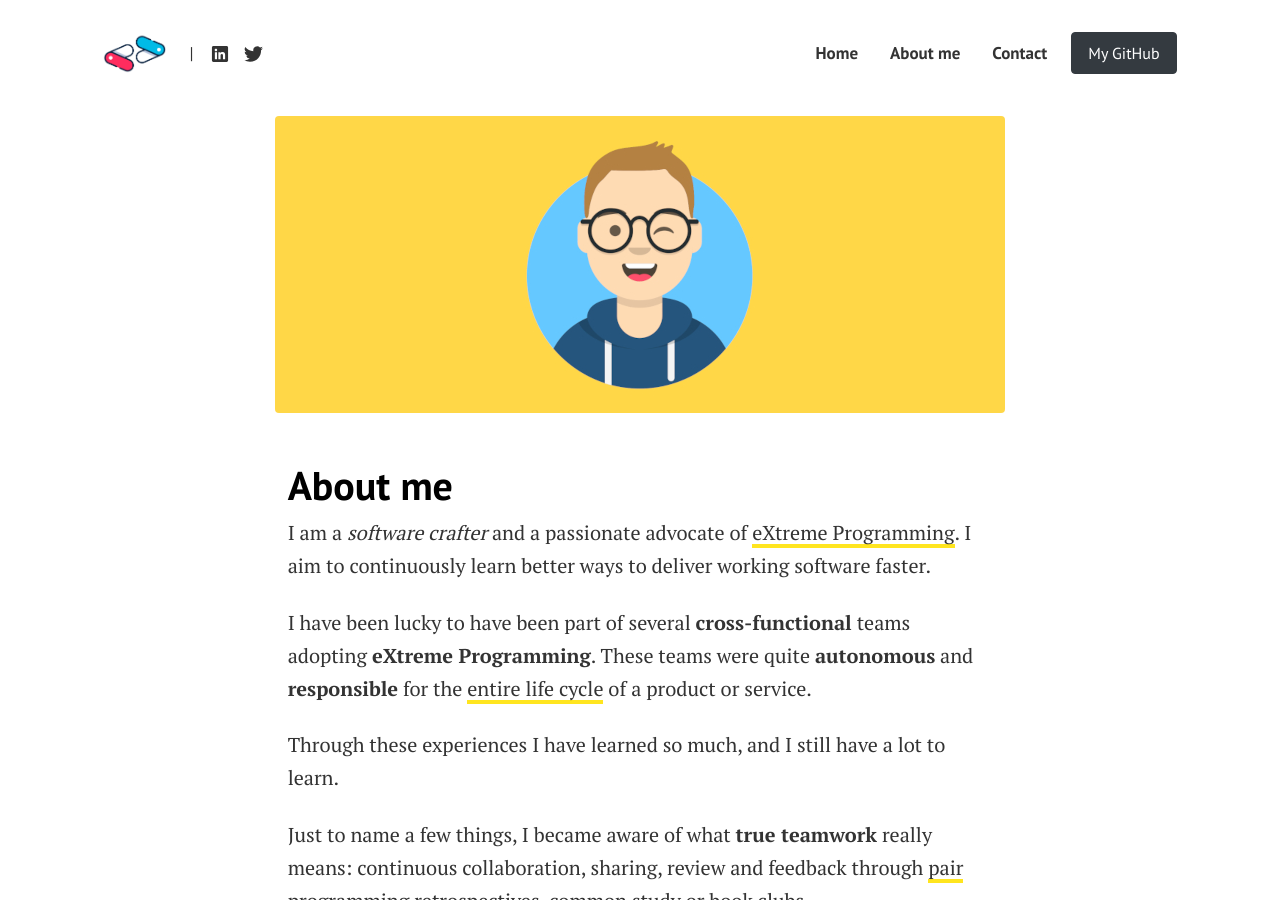
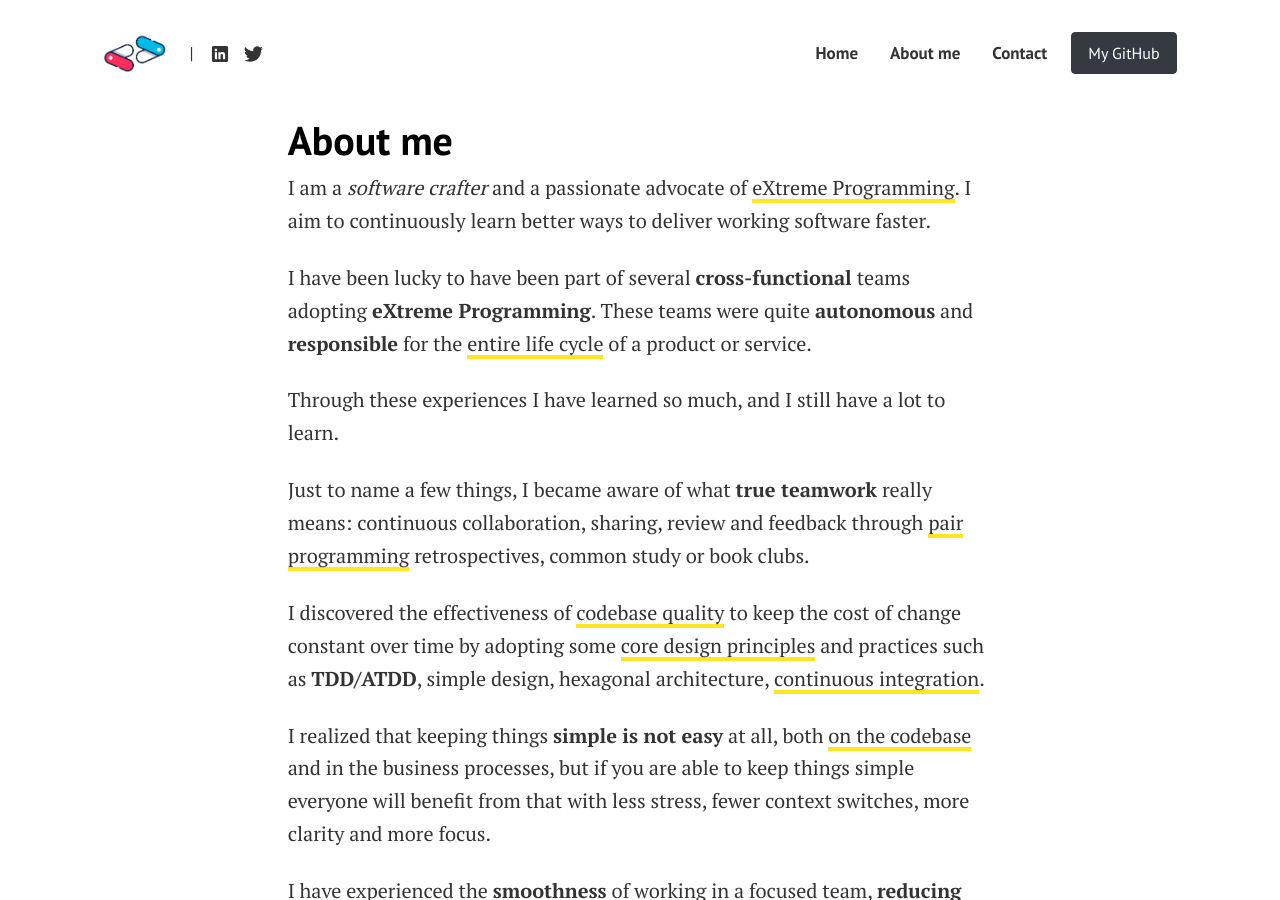
Before and after one commit to AlessioCoser/alessiocoser.github.io, a Jekyll site: the page built from pages/about.md, in a window 1280 px wide and 900 px high. Built offline with Jekyll 4.4.1, drawn with Linux system fonts in a browser that asks for light colours.

Commit message:
remove images

```diff
--- a/_includes/myself.html
+++ b/_includes/myself.html
@@ -1,6 +1,5 @@
 <h5><span>Hey There!<br />I'm Alessio</span></h5>
 <div id="myself">
-  <img src="{{ site.baseurl }}/assets/images/intro.svg" class="picture" alt="Alessio" />
   <h2>{{ site.authors.alessio.description }}</h2>
   <a href="{{site.baseurl}}/about-me" style="font-size: 15px" class="btn btn-primary text-white btn-lg px-2 py-2 col-sm-12 font-weight-bold">About me</a>
 </div>
--- a/pages/about.md
+++ b/pages/about.md
@@ -2,7 +2,6 @@
 layout: page
 title: About me
 permalink: "/about-me/"
-image: assets/images/2.jpg
 ---
 
 I am a _software crafter_ and a passionate advocate of [eXtreme Programming](http://www.extremeprogramming.org/).
```
Also changed, not shown: assets/images/2.jpg (deleted), assets/images/intro.svg (deleted).
